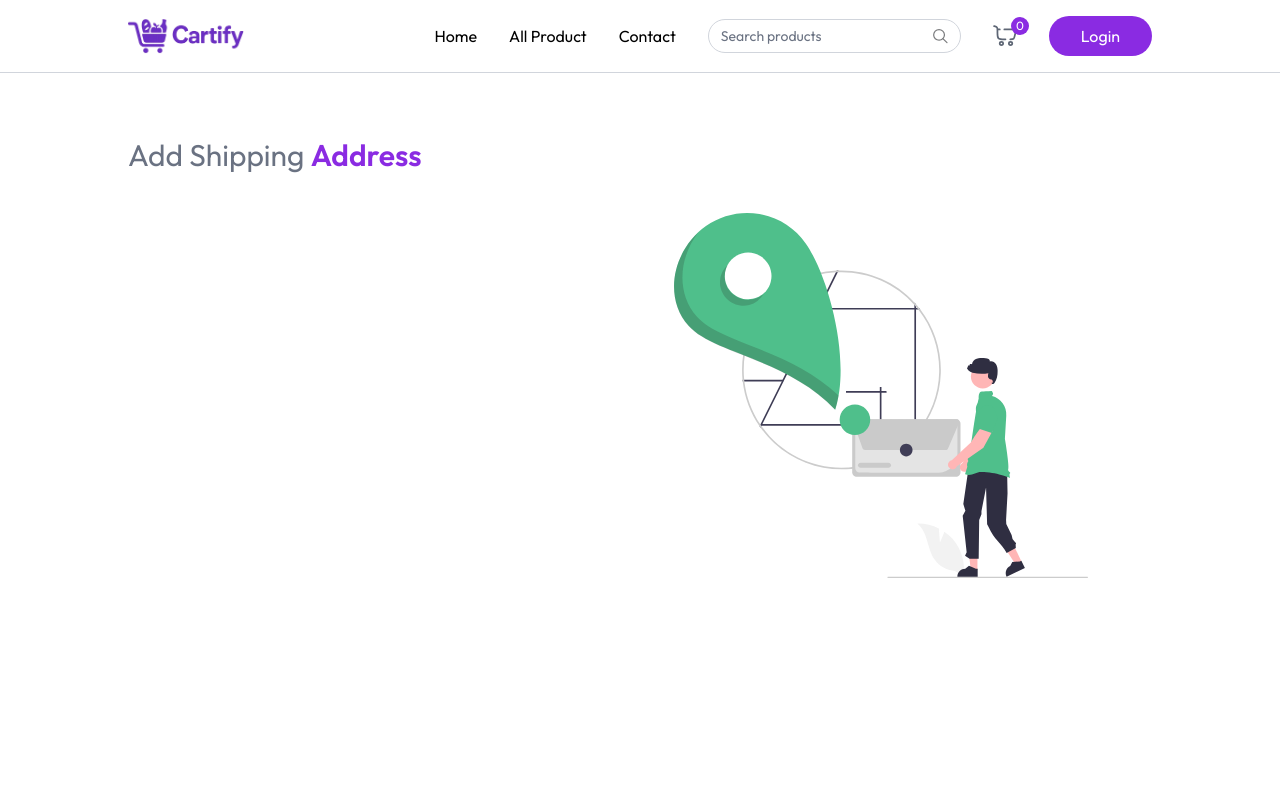
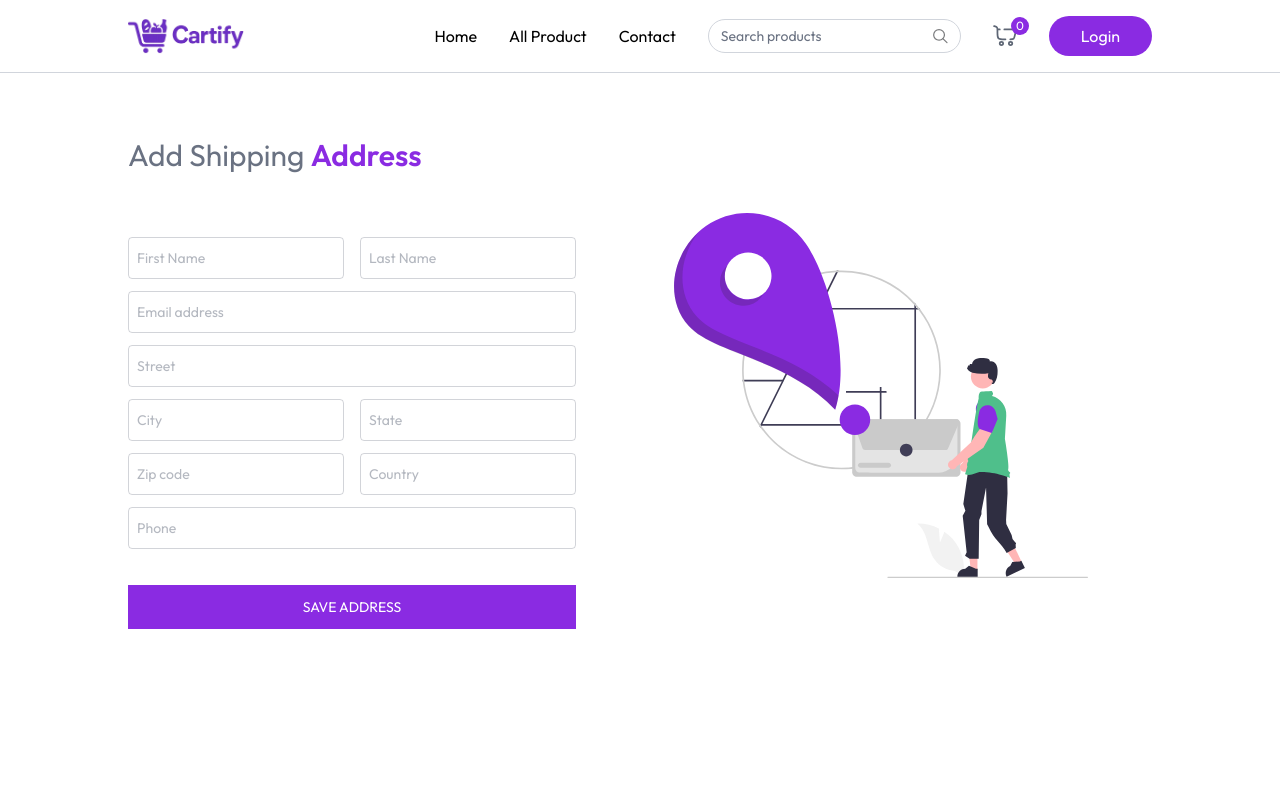
Before and after one commit to MalindaDeshan/Cartify-Grocery-Delivery-Website, a React (Vite) app in the folder client/: page /add-address in a window 1280 px wide. Shown: the top 800 px of the page. Built offline with nearby package versions, Linux system fonts and the light colour scheme.

Commit message:
complete the Add-Address page and partially complete MyOrders page

```diff
--- a/client/src/App.jsx
+++ b/client/src/App.jsx
@@ -11,6 +11,7 @@
 import DetailsProduct from "./pages/DetailsProduct";
 import Cart from "./pages/Cart";
 import AddAddress from "./pages/AddAddress";
+import MyOrders from "./pages/MyOrders";
 
 
 
@@ -33,6 +34,7 @@
           <Route path="/products/:category/:id" element={<DetailsProduct/>} />
           <Route path="/cart" element={<Cart/>} />
           <Route path="/add-address" element={<AddAddress/>} />
+          <Route path="/my-orders" element={<MyOrders/>} />
         </Routes>
       </div>
 
--- a/client/src/pages/AddAddress.jsx
+++ b/client/src/pages/AddAddress.jsx
@@ -1,18 +1,89 @@
 import React from 'react'
 import { assets } from '../assets/assets'
+import { useState } from 'react'
 
 //input field component
-const inputField = (() => (
-    <input type="text" />
-))
+const InputField = ({type, placeholder, name, handleChange, address}) => (
+    <input className='w-full px-2 py-2.5 border border-gray-500/30 rounded outline-none text-gray-500 focus:border-primary transition'
+    type={type}
+    placeholder={placeholder}
+    onChange={handleChange}
+    name={name}
+    value={address[name]}
+    required
+    />
+)
 
 const AddAddress = () => {
+
+  const [address, setAddress] = useState({
+    firstname: '',
+    lastname: '',
+    email: '',
+    street: '',
+    city: '',
+    state: '',
+    zipcode: '',
+    country: '',
+    phone: '',
+  })
+
+  const handleChange = (e) => {
+    const {name,value} = e.target;
+
+    setAddress((prevAddress) => ({
+      ...prevAddress,
+      [name]: value,
+    }))
+  }
+
+  const onSubmitHandler = async(e) => {
+    e.preventDeafault();
+  }
   return (
     <div className='mt-16 pb-16'>
         <p className='text-2xl md:text-3xl text-gray-500'>Add Shipping <span
         className='font-semibold text-primary'>Address</span></p>
         <div className='flex flex-col-reverse md:flex-row justify-between mt-10'>
-            <div></div>
+            <div className='flex-1 max-w-md'>
+              <form onSubmit={onSubmitHandler} className='space-y-3 mt-6 text-sm'>
+                <div className='grid grid-cols-2 gap-4'>
+                  <InputField handleChange={handleChange} address={address}
+                  name='firstName' type="text" placeholder="First Name"/>
+                  <InputField handleChange={handleChange} address={address}
+                  name='lastName' type="text" placeholder="Last Name"/>
+                </div>
+
+                <InputField handleChange={handleChange} address={address}
+                name='email' type="email" placeholder="Email address"/>
+
+                <InputField handleChange={handleChange} address={address}
+                name='street' type="text" placeholder="Street"/>
+
+                <div className='grid grid-cols-2 gap-4'>
+                  <InputField handleChange={handleChange} address={address}
+                  name='city' type="text" placeholder="City"/>
+                  <InputField handleChange={handleChange} address={address}
+                  name='state' type="text" placeholder="State"/>
+                </div>
+
+                <div className='grid grid-cols-2 gap-4'>
+                  <InputField handleChange={handleChange} address={address}
+                  name='zipcode' type="number" placeholder="Zip code"/>
+                  <InputField handleChange={handleChange} address={address}
+                  name='country' type="text" placeholder="Country"/>
+                </div>
+
+                <InputField handleChange={handleChange} address={address}
+                name='phone' type="text" placeholder="Phone"/>
+
+                <button className='w-full mt-6 bg-primary text-white py-3
+                hover:bg-primary-dull transition cursor-pointer uppercase'>
+                  Save Address
+                </button>
+
+              </form>
+            </div>
             <img className='md:mr-16 mb-16 md:mt-0' src={assets.add_address_iamge} alt="Add Address" />
         </div>
     </div>
--- /dev/null
+++ b/client/src/pages/MyOrders.jsx
@@ -0,0 +1,46 @@
+import React, { useEffect } from 'react'
+import { useState } from 'react'
+import { useAppContext } from '../context/AppContext'
+import { dummyOrders } from '../assets/assets'
+
+const MyOrders = () => {
+    const [myOrders,setMyOrders] = useState([])
+    const {currency} = useAppContext()
+
+    const fetcMyhOrders = async() => {
+        setMyOrders(dummyOrders)
+    }
+
+    useEffect(() => {
+        fetcMyhOrders()
+    }, [])
+  return (
+    <div className='mt-16 pb-16'>
+        <div className='flex flex-col items-end w-max mb-8'>
+            <p className='text-2xl font-medium uppercase'>My Orders</p>
+            <div className='w-16 h-0.5 bg-primary rounded-full'></div>
+        </div>
+        {myOrders.map((order,index) => (
+            <div className='border border-gray-300 rounded-lg mb-10 p-4 py-5 max-w-4xl' key={index}>
+                <p className='flex justify-between md:items-center text-gray-400 md:font-medium max-md:flex-col'>
+                    <span>OrderId : {order._id}</span>
+                    <span>payment : {order.paymentType}</span>
+                    <span>Total Amount :{currency} {order.amount}</span>
+                </p>
+                {order.items.map((item,index) => (
+                    <div>
+                        <div>
+                            <div>
+                                <img src={item.product.image[0]} alt="" className='w-16 h-16'/>
+                            </div>
+                        </div>
+                    </div>
+                ))}
+            </div>
+        ))}
+
+    </div>
+  )
+}
+
+export default MyOrders
```
Also changed, not shown: client/src/assets/add_address_image.svg.
